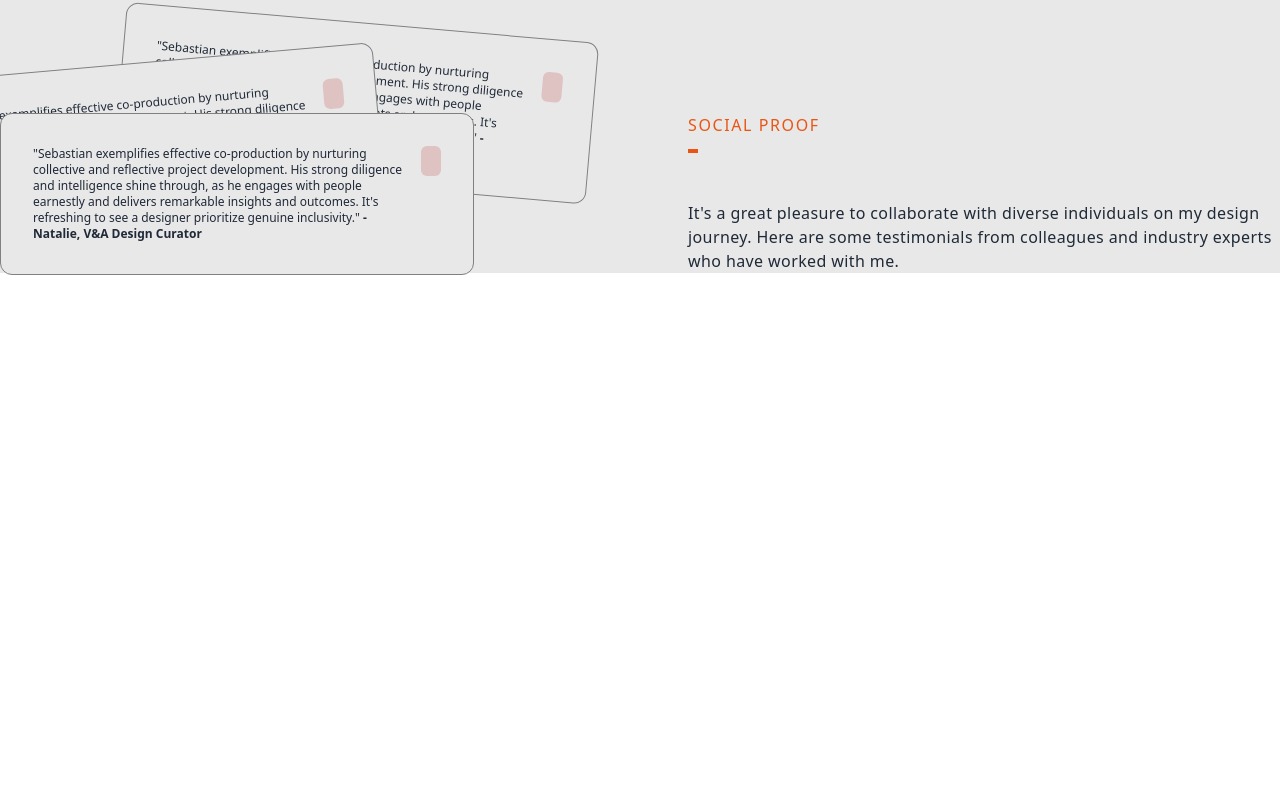
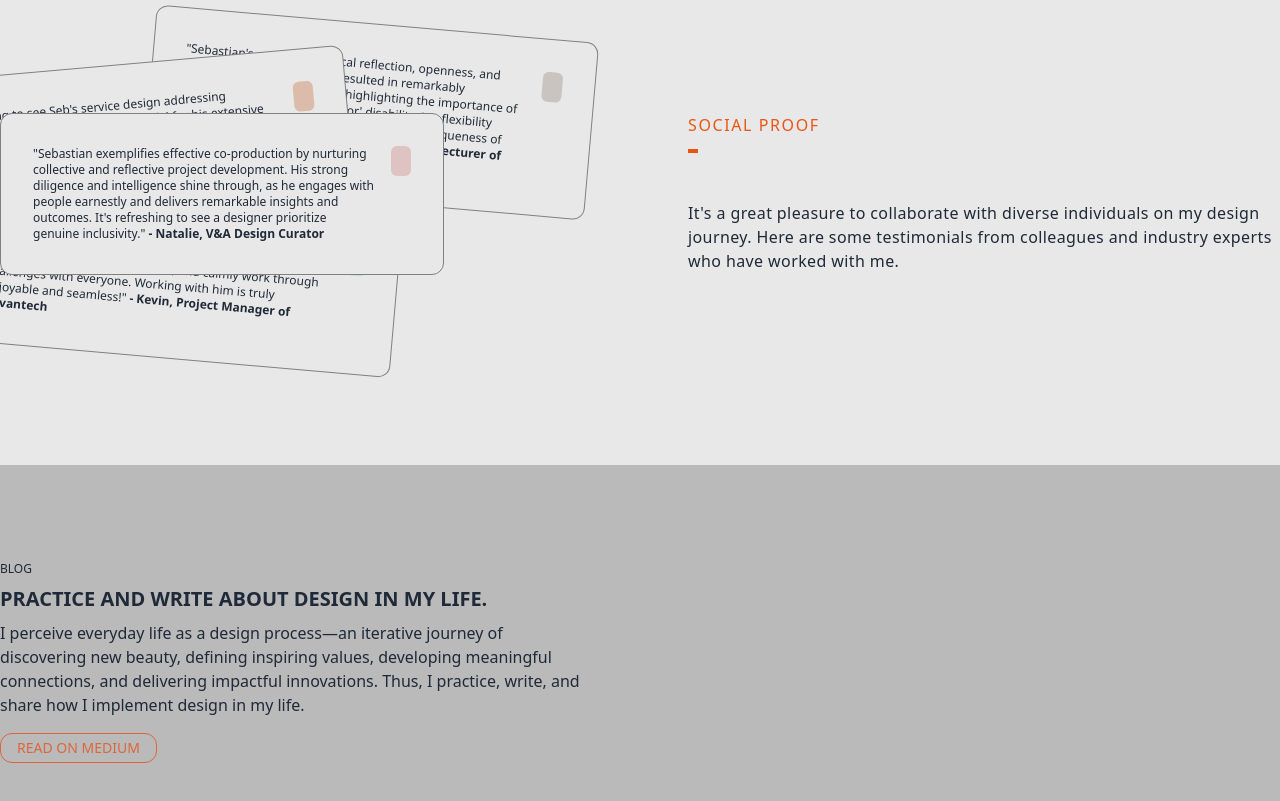
Before and after one commit to YenChiaChen/portfolio-sebastian, a React (Create React App) app in the folder my-app/: page / in a window 1280 px wide. Shown: the part 2119-2920 px from the top of the page. Built offline with nearby package versions, Linux system fonts and the light colour scheme.

Commit message:
feat: add blog section

```diff
--- a/my-app/src/Pages/LandingPage/AboutSection.tsx
+++ b/my-app/src/Pages/LandingPage/AboutSection.tsx
@@ -14,7 +14,7 @@ export default function AboutSection() {
                             </div>
                             <p className='mt-4 text-gray-400 text-sm'>Storyteller | Inclusive Designer | Innovation Strategist | Fintech Enthusiast</p>
 
-                            <button className='bg-[#EA5514] py-2 text-white px-8 rounded-md mt-16 text-light'>Learn more</button>
+                            <button className='bg-[#DD663C] py-2 text-white px-8 rounded-md mt-16 text-light'>Learn more</button>
                         </div>
                         <div className='text-center'>
                             <SwiperCard />
--- /dev/null
+++ b/my-app/src/Pages/LandingPage/BlogSection.tsx
@@ -0,0 +1,20 @@
+import SwiperCard from "../../Components/Component/Swiper";
+
+export default function BlogSection() {
+    return (
+        <>
+            <div className='bg-[#BABABA]'>
+                <div className='container mx-auto pt-24'>
+                    <div className='grid md:grid-cols-2 gap-x-24 pb-48'>
+                        <div>
+                            <p className='text-xs'>BLOG</p>
+                            <p className='text-xl font-bold mt-2'>PRACTICE AND WRITE ABOUT DESIGN IN MY LIFE.</p>
+                            <p className='font-light mt-2'>I perceive everyday life as a design process—an iterative journey of discovering new beauty, defining inspiring values, developing meaningful connections, and delivering impactful innovations. Thus, I practice, write, and share how I implement design in my life.</p>
+                            <button className='text-sm mt-4 border-[1px] border-[#DD663C] p-1 px-4 rounded-xl text-[#DD663C]'>READ ON MEDIUM</button>
+                        </div>
+                    </div>
+                </div>
+            </div>
+        </>
+    );
+  }
--- a/my-app/src/Pages/LandingPage/SocialSection.tsx
+++ b/my-app/src/Pages/LandingPage/SocialSection.tsx
@@ -4,27 +4,35 @@ export default function SocialSection() {
     return (
         <div className='bg-[#e8e8e8]'>
         <div className='container mx-auto pt-48'>
-            <div className='grid md:grid-cols-2 gap-x-24'>
+            <div className='grid md:grid-cols-2 gap-x-24 pb-48'>
                 <div className='text-left relative'>
                 <DraggableCard>
-                    <div className='cursor-grab text-xs p-8 border-[1px] border-[#808080] rounded-xl w-4/5 flex gap-4 absolute hover:z-50 bg-[#e8e8e8] z-40'>
-                        <p>"Sebastian exemplifies effective co-production by nurturing collective and reflective project development. His strong diligence and intelligence shine through, as he engages with people earnestly and delivers remarkable insights and outcomes. It's refreshing to see a designer prioritize genuine inclusivity."<span className='font-bold'> - Natalie, V&A Design Curator</span></p>
-                        <div className='w-[100px] h-[30px] bg-[#DFC3C3] rounded-md'>&nbsp;</div>
+                    <div className='cursor-grab text-xs p-8 border-[1px] border-[#808080] rounded-xl w-3/4 grid grid-cols-11 gap-4 absolute hover:z-50 bg-[#e8e8e8] z-40'>
+                        <p className='col-span-10'>"Sebastian exemplifies effective co-production by nurturing collective and reflective project development. His strong diligence and intelligence shine through, as he engages with people earnestly and delivers remarkable insights and outcomes. It's refreshing to see a designer prioritize genuine inclusivity."<span className='font-bold'> - Natalie, V&A Design Curator</span></p>
+                        <div className='h-[30px] bg-[#DFC3C3] rounded-md'>&nbsp;</div>
                     </div>
                 </DraggableCard>
                 <div className='rotate-[5deg] relative hover:z-50'>
                 <DraggableCard>
-                    <div className='cursor-grab text-xs p-8 border-[1px] border-[#808080] rounded-xl w-4/5 flex gap-4 absolute hover:z-50 bg-[#e8e8e8] right-0 -top-24 z-30'>
-                        <p>"Sebastian exemplifies effective co-production by nurturing collective and reflective project development. His strong diligence and intelligence shine through, as he engages with people earnestly and delivers remarkable insights and outcomes. It's refreshing to see a designer prioritize genuine inclusivity."<span className='font-bold'> - Natalie, V&A Design Curator</span></p>
-                        <div className='w-[100px] h-[30px] bg-[#DFC3C3] rounded-md'>&nbsp;</div>
+                    <div className='cursor-grab text-xs p-8 border-[1px] border-[#808080] rounded-xl w-3/4  grid grid-cols-11 gap-4 absolute hover:z-50 bg-[#e8e8e8] right-0 -top-24 z-30'>
+                        <p className='col-span-10'>"Sebastian's systematic critical reflection, openness, and continuous co-design have resulted in remarkably thoughtful and critical work, highlighting the importance of designing 'with' rather than 'for' disability. His flexibility throughout the project and respect for the uniqueness of each user are truly commendable."<span className='font-bold'>  - Marion, Lecturer of UAL MA Service Design</span></p>
+                        <div className='h-[30px] bg-[#CAC4C0] rounded-md'>&nbsp;</div>
                     </div>
                 </DraggableCard>
                 </div>
                 <div className='-rotate-[5deg] relative hover:z-50'>
                 <DraggableCard>
-                    <div className='cursor-grab text-xs p-8 border-[1px] border-[#808080] rounded-xl w-4/5 flex gap-4 absolute hover:z-50 bg-[#e8e8e8] -left-24 -top-16 z-20'>
-                        <p>"Sebastian exemplifies effective co-production by nurturing collective and reflective project development. His strong diligence and intelligence shine through, as he engages with people earnestly and delivers remarkable insights and outcomes. It's refreshing to see a designer prioritize genuine inclusivity."<span className='font-bold'> - Natalie, V&A Design Curator</span></p>
-                        <div className='w-[100px] h-[30px] bg-[#DFC3C3] rounded-md'>&nbsp;</div>
+                    <div className='cursor-grab text-xs p-8 border-[1px] border-[#808080] rounded-xl w-3/4  grid grid-cols-11 gap-4 absolute hover:z-50 bg-[#e8e8e8] -left-24 -top-16 z-20'>
+                        <p className='col-span-10'>"It's amazing to see Seb's service design addressing impulsive shopping in ADHD. I'm grateful for his extensive research and deep understanding of dopamine-related issues. His approach is truly compassionate and intelligent."<span className='font-bold'>  - Yolanda, Fashion Photographer and Writer</span></p>
+                        <div className='h-[30px] bg-[#DBBCAB] rounded-md'>&nbsp;</div>
+                    </div>
+                </DraggableCard>
+                </div>
+                <div className='rotate-[5deg] relative hover:z-50'>
+                <DraggableCard>
+                    <div className='cursor-grab text-xs p-8 border-[1px] border-[#808080] rounded-xl w-3/4  grid grid-cols-11 gap-4 absolute hover:z-50 bg-[#e8e8e8] -left-8 -bottom-64 z-10'>
+                        <p className='col-span-10'>"Wang possesses a keen insight into the diverse personalities of others, always able to communicate effectively between departments, and calmly work through challenges with everyone. Working with him is truly enjoyable and seamless!" <span className='font-bold'>  - Kevin, Project Manager of Advantech</span></p>
+                        <div className='h-[30px] bg-[#C0D6E3] rounded-md'>&nbsp;</div>
                     </div>
                 </DraggableCard>
                 </div>
--- a/my-app/src/Pages/LandingPage/index.tsx
+++ b/my-app/src/Pages/LandingPage/index.tsx
@@ -4,6 +4,7 @@ import HeroSection from "./HeroSection";
 import ProjectSection from "./ProjectSection";
 import AboutSection from "./AboutSection"
 import SocialSection from "./SocialSection";
+import BlogSection from "./BlogSection";
 
 export default function LandingPage() {
     return (
@@ -13,6 +14,7 @@ export default function LandingPage() {
             <ProjectSection />
             <AboutSection />
             <SocialSection />
+            <BlogSection />
             <div className='h-[200vh]'></div>
         </>
     );
```
